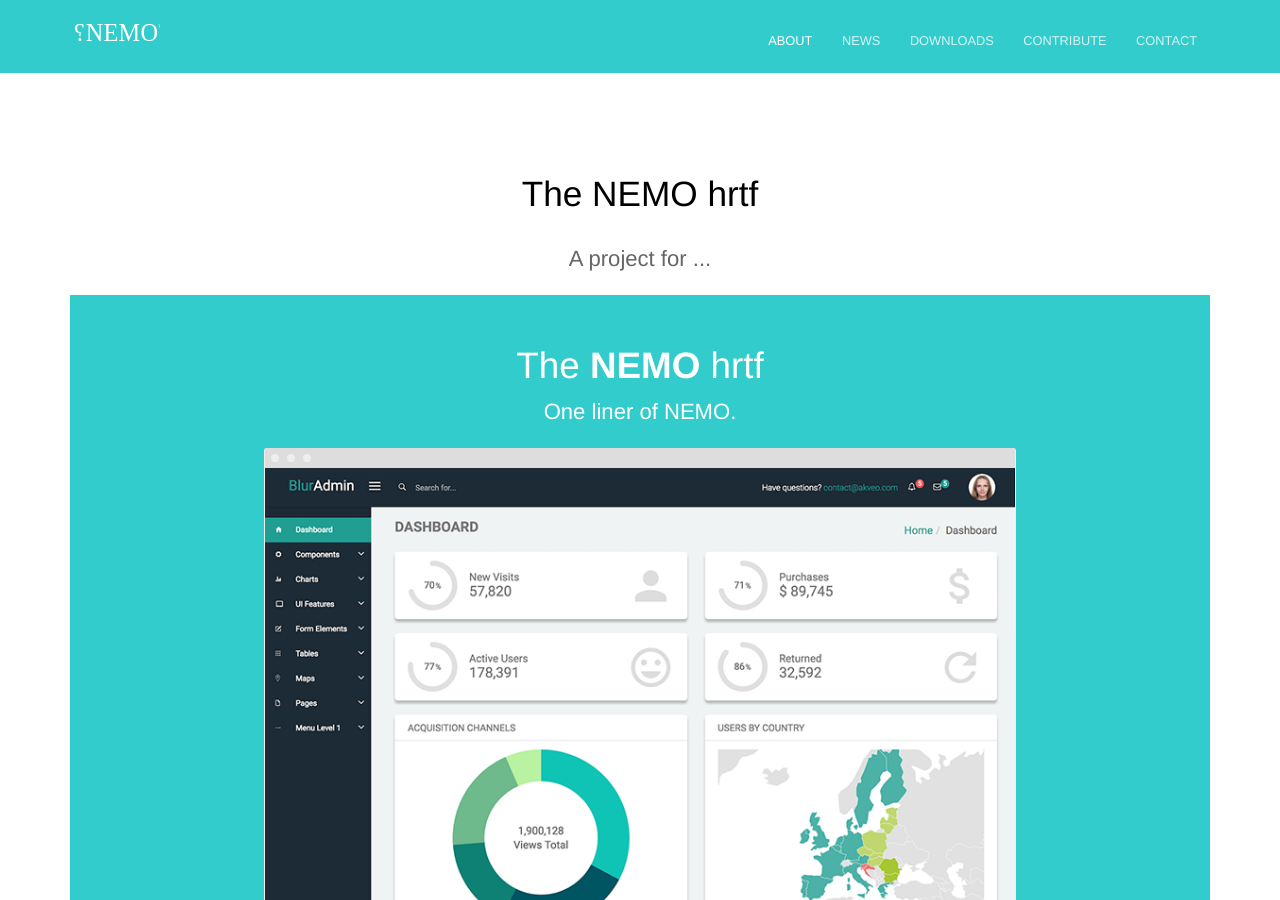
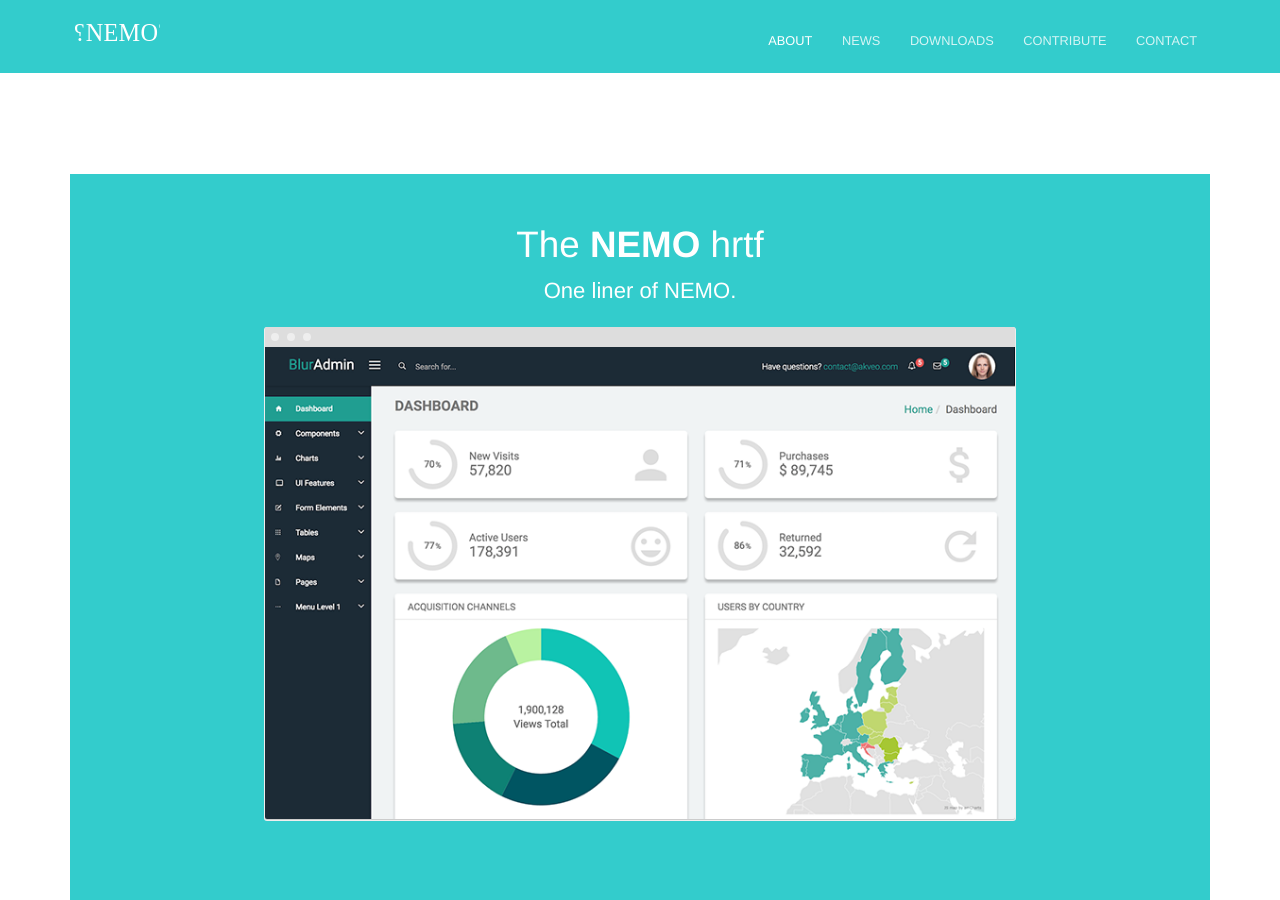
Before and after one commit to TheNEMOproject/TheNEMOproject.github.io, a Jekyll site: the page built from about.html, in a window 1280 px wide and 900 px high. Built offline with Jekyll 4.4.1, drawn with Linux system fonts in a browser that asks for light colours.

Commit message:
Update about.html

```diff
--- a/about.html
+++ b/about.html
@@ -1,6 +1,6 @@
 ---
-title: The NEMO hrtf
-description: A project for ...
+title:
+description:
 ---
 <section class="hero">
 	<div class="text-container">
```
